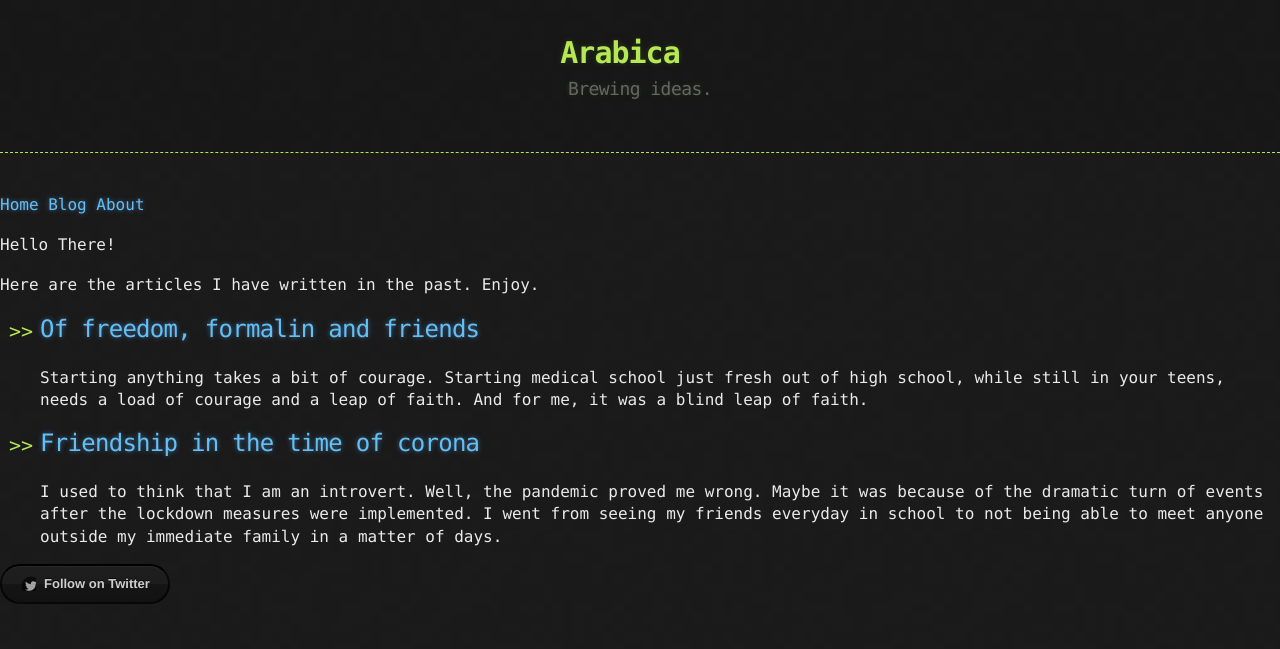
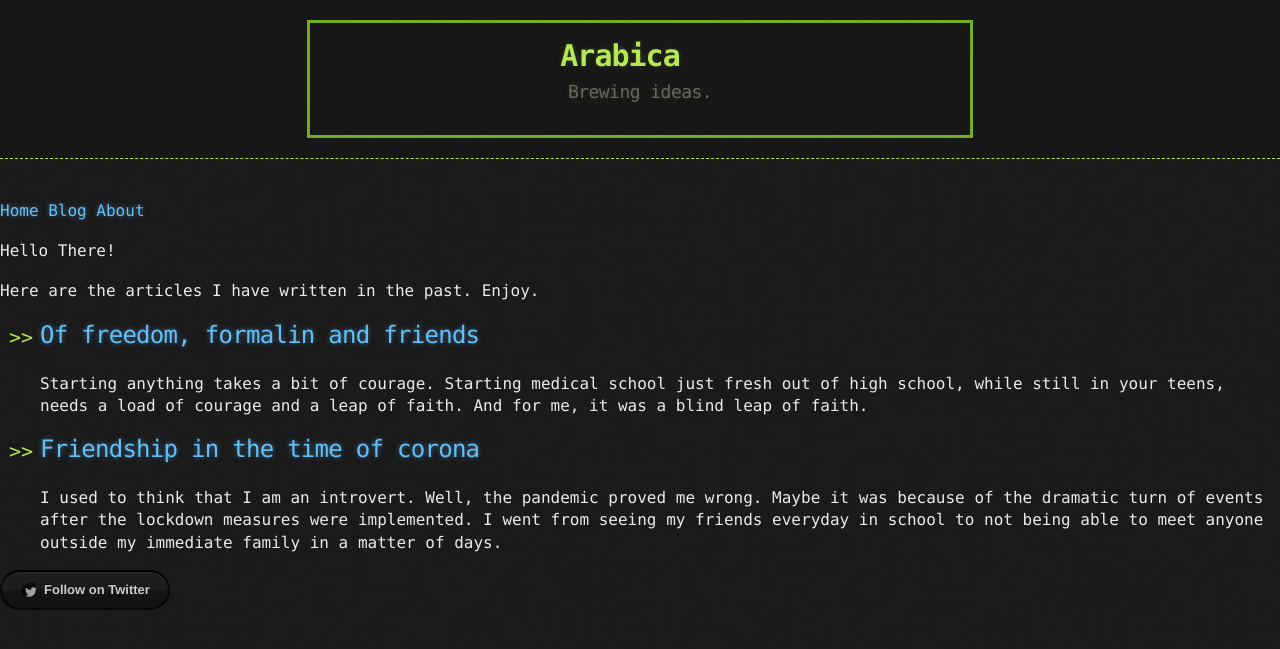
Before and after one commit to habasweiny/habasweiny.github.io, a Jekyll site: the page built from index.html, in a window 1280 px wide. Shown: the top 649 px of the page. Built offline with Jekyll 4.4.1, drawn with Linux system fonts in a browser that asks for light colours.

Commit message:
Update main.scss

```diff
--- a/_sass/main.scss
+++ b/_sass/main.scss
@@ -31,6 +31,7 @@ body {
   max-width: $container-max-width;
   margin: auto;
   width: 50%;
+  border: 3px solid #73AD21;
   padding: 10px;
   color: #00beef;
 }
```
